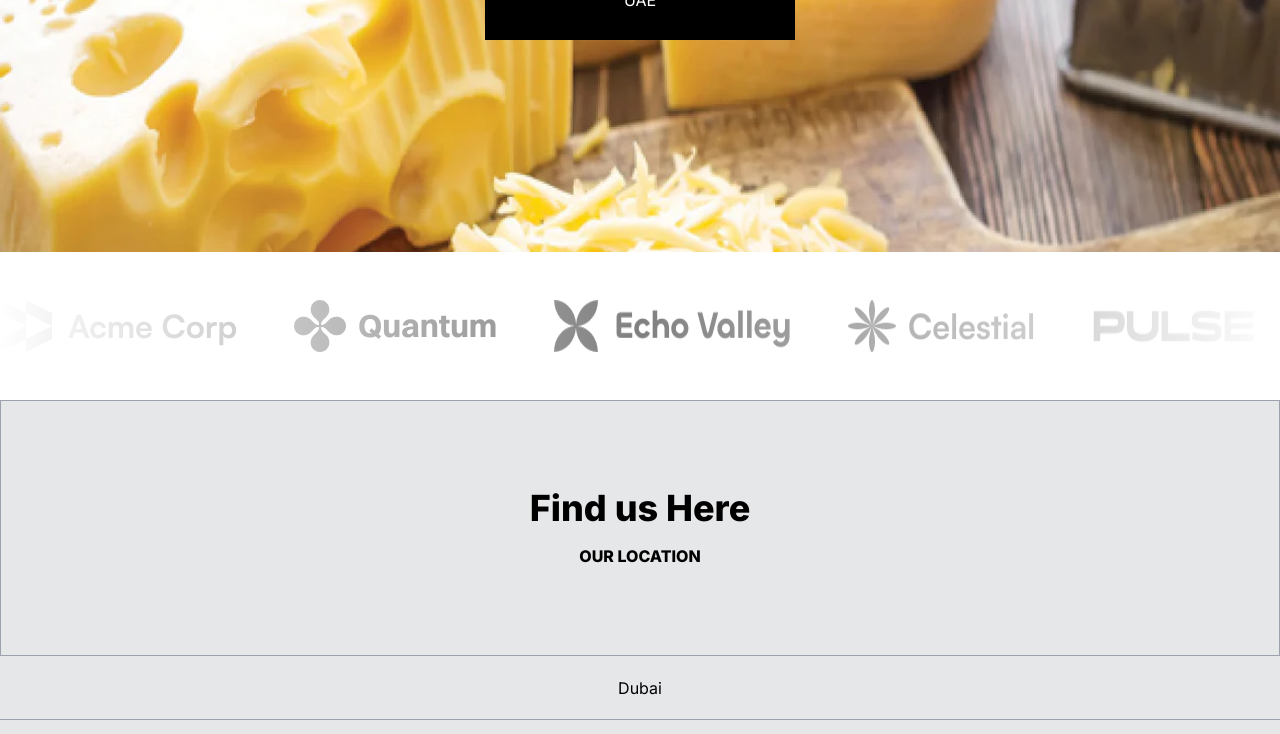
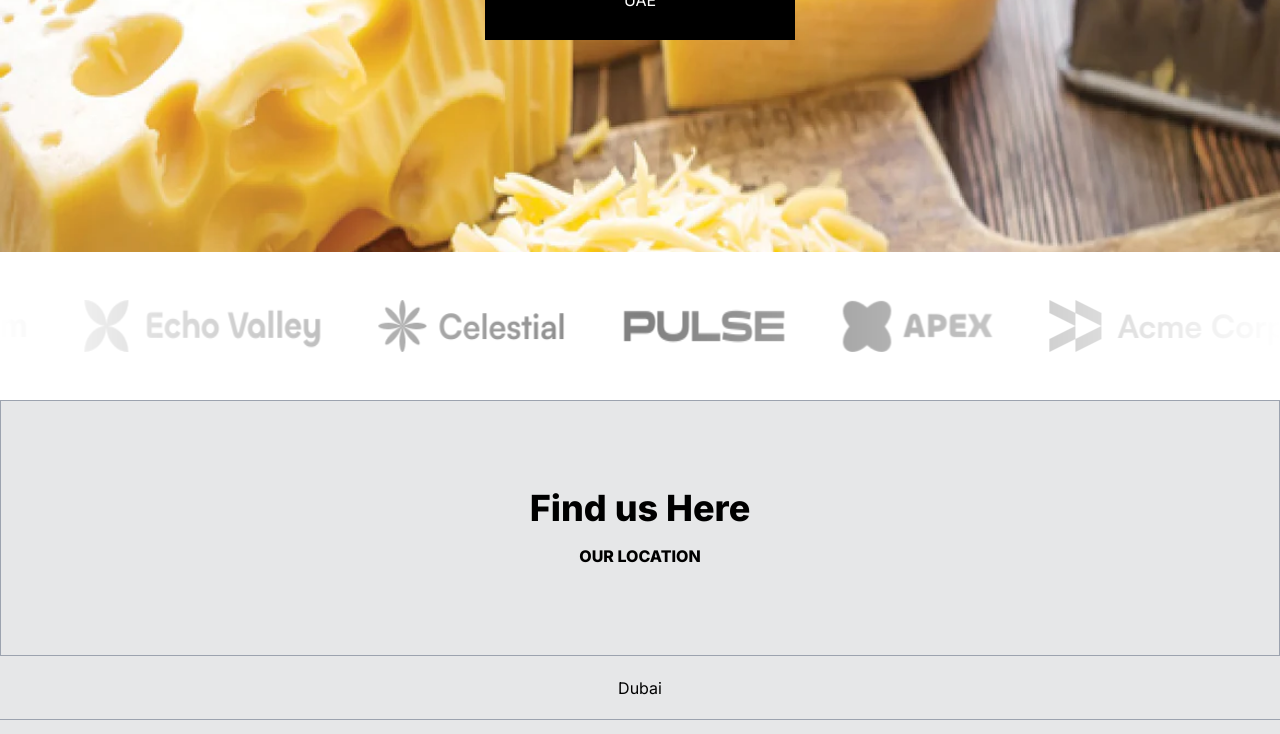
Before and after one commit to Aditya-A-G/import-export, a Next.js app: page / in a window 1280 px wide. Shown: the part 1682-2416 px from the top of the page. Built offline with nearby package versions, Linux system fonts and the light colour scheme; grey boxes are pictures that could not be loaded.

Commit message:
add animate logo ticker

```diff
--- a/package.json
+++ b/package.json
@@ -10,6 +10,7 @@
   },
   "dependencies": {
     "clsx": "^2.1.1",
+    "framer-motion": "^11.3.30",
     "next": "14.2.6",
     "react": "^18",
     "react-dom": "^18"
--- a/src/sections/LogoTicker.tsx
+++ b/src/sections/LogoTicker.tsx
@@ -1,3 +1,4 @@
+"use client";
 import acmeLogo from "/public/logo-acme.png";
 import quantumLogo from "/public/logo-quantum.png";
 import echoLogo from "/public/logo-echo.png";
@@ -5,13 +6,23 @@ import celestialLogo from "/public/logo-celestial.png";
 import pulseLogo from "/public/logo-pulse.png";
 import apexLogo from "/public/logo-apex.png";
 import Image from "next/image";
+import { motion } from "framer-motion";
 
 export const LogoTicker = () => {
   return (
     <div id="brands" className="py-8 md:py-12 bg-white flex justify-center">
       <div className="container">
         <div className="flex overflow-hidden [mask-image:linear-gradient(to_right,transparent,black,transparent)]">
-          <div className="flex gap-14 flex-none">
+          <motion.div
+            className="flex gap-14 flex-none pr-14"
+            animate={{ translateX: "-50%" }}
+            transition={{
+              duration: 20,
+              repeat: Infinity,
+              ease: "linear",
+              repeatType: "loop"
+            }}
+          >
             <Image
               src={acmeLogo}
               alt="Acme Logo"
@@ -42,7 +53,37 @@ export const LogoTicker = () => {
               alt="ApexLogo Logo"
               className="logo-ticker-image"
             />
-          </div>
+            <Image
+              src={acmeLogo}
+              alt="Acme Logo"
+              className="logo-ticker-image"
+            />
+            <Image
+              src={quantumLogo}
+              alt="QuantumLogo Logo"
+              className="logo-ticker-image"
+            />
+            <Image
+              src={echoLogo}
+              alt="EchoLogo Logo"
+              className="logo-ticker-image"
+            />
+            <Image
+              src={celestialLogo}
+              alt="CelestialLogo Logo"
+              className="logo-ticker-image"
+            />
+            <Image
+              src={pulseLogo}
+              alt="PulseLogo Logo"
+              className="logo-ticker-image"
+            />
+            <Image
+              src={apexLogo}
+              alt="ApexLogo Logo"
+              className="logo-ticker-image"
+            />
+          </motion.div>
         </div>
       </div>
     </div>
```
Also changed, not shown: 1 other file (tests, documents, lock files or other folders).
